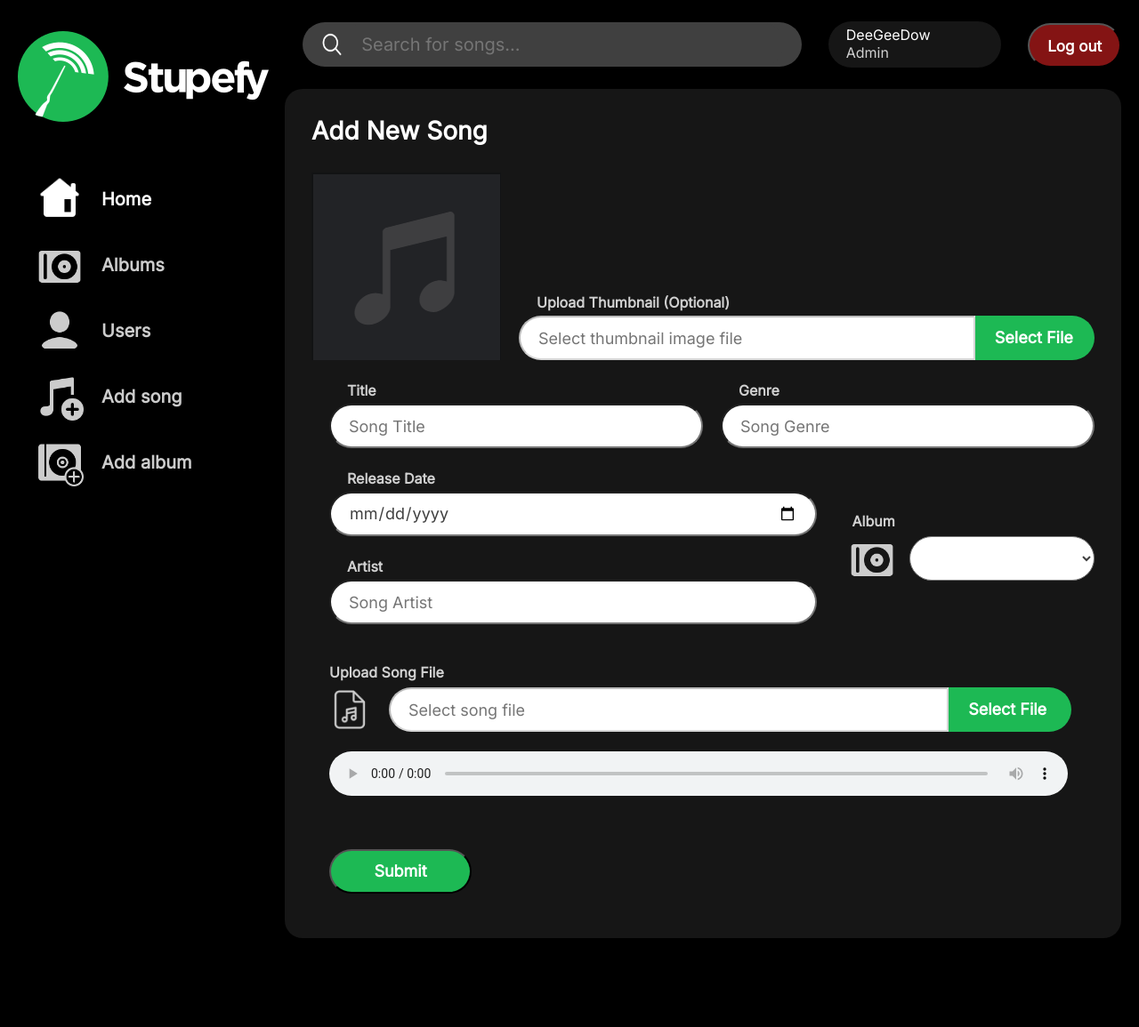
After one commit to ARomygithub/Stupefy-Web, a PHP site: page /public/add-song.php in a window 1280 px wide. The commit adds this page. Shown: the whole page at 89% size. Run offline with PHP 8.4, Linux system fonts and the light colour scheme.

Commit message:
feat: view add song page created

```diff
--- /dev/null
+++ b/public/add-song.php
@@ -0,0 +1,24 @@
+<?php
+
+session_start();
+
+require_once __DIR__ . '/../app/controllers/AuthController.php';
+
+$nav = file_get_contents('./html/template/authorized-navbar.html');
+$sidebar = file_get_contents('./html/template/admin-sidebar.html');
+
+$body = file_get_contents('./html/add-song.html');
+
+if(!isset($_SESSION['user_id']) && $user_role === 'admin'){
+    $sidebar = file_get_contents('./html/template/admin-sidebar.html');
+    $body = str_replace('{{ nav }}', $nav, $body);
+    $body = str_replace('{{ sidebar }}', $sidebar, $body);
+
+    echo $body;
+} else{
+    http_response_code(403);
+    echo file_get_contents('./html/403.html');
+    // die('Forbidden');
+}
+
+?>
--- /dev/null
+++ b/public/css/add-song.css
@@ -0,0 +1,193 @@
+.input-container label{
+    display: block;
+    padding-left: 20px;
+    font-size: 16px;
+}
+
+.contents{
+    width: 100%;
+    align-items: center;
+}
+
+input, select{
+    background-color: white;
+    border-radius: 100px 100px 100px 100px;
+    font-family: 'Inter';
+    font-style: normal;
+    font-weight: 400;
+    font-size: 18px;
+    line-height: 22px;
+    height: 50px;
+    color: #404040;
+    padding: 0px 20px;
+}
+
+.input-group-0{
+    display: flex;
+    flex-direction: row;
+    justify-content: space-around;
+    align-items: flex-end !important;
+    flex-wrap: wrap;
+    margin-bottom: 20px;
+}
+
+.input-group-0 .input-container{
+    width: 65% !important;
+}
+
+.file-uploader{
+    display: flex;
+}
+
+#thumbnail-path, #song-path{
+    border-radius: 100px 0 0 100px !important;
+    display: inline-block;
+    margin-right: 0;
+    width: 100%;
+}
+
+
+.upload-button{
+    background-color: #1DB954;
+    color: white;
+    display: inline-block;
+    height: 50px;
+    padding: 0px 22px;
+    border-radius: 0 100px 100px 0;
+    font-family: 'Inter';
+    font-style: normal;
+    font-weight: 700;
+    font-size: 18px;
+    line-height: 22px;
+    padding-top: 14px;
+    width: 160px;
+    white-space: nowrap;
+}
+
+[class*=input-group-]{
+    display: flex;
+    flex-direction: row;
+    /* justify-content: space-evenly; */
+    row-gap: 20px;
+    align-items: center;
+    flex-wrap: wrap !important;
+    margin-bottom: 20px;
+    flex-grow: 1
+
+}
+
+[class*=input-group-] .input-container{
+    padding-left: 20px;
+    flex-grow: 1
+
+}
+
+[class*=input-group-] input, select{
+    width: 100%;
+}
+
+
+.input-group-2-1 .input-container{
+    width: 100%;
+}
+
+.input-group-2-2 .input-container{
+    width: 100%;
+}
+
+.field-with-icon{
+    width: 100%;
+    display: flex;
+    flex-direction: row;
+    justify-content: space-around;
+    align-items: center;
+}
+
+.field-with-icon img{
+    height: 54px;
+    width: 54px;
+    margin-right: 15px;
+    display: inline-block;
+    margin-left: 15px;
+}
+
+
+.field-with-icon select{
+    padding: 0 20px;
+    width: calc(100%-54px);
+    display: inline-block;
+}
+
+.field-with-icon .file-uploader{
+    padding: 0;
+    width: 90%;
+    display: flex;
+    padding-right: 25px;
+}
+
+.field-with-icon .file-uploader input{
+    width: calc(100%-160px);
+    display: inline-block;
+}
+
+
+#song-file{
+    display: none !important;
+}
+
+
+audio{
+    width: 100%;
+    height: 50px;
+    margin: 20px;
+    padding: 0 0px;
+    padding-right: 50px;
+    display: flex;
+    justify-content: center;
+    align-items: center;
+    flex-direction: row;
+    flex-wrap: wrap;
+}
+
+#submit{
+    background-color: #1DB954;
+    color: white;
+    display: inline-block;
+    height: 50px;
+    margin-left: 20px;
+    margin-top: 40px;
+    width: 20%;
+
+    font-family: 'Inter';
+    font-style: normal;
+    font-weight: 700;
+    font-size: 18px;
+
+    width: 160px;
+}
+/*
+
+.field-with-icon input{
+    padding: 0 20px;
+} */
+
+
+
+
+
+/* .input-group-1{
+    display: flex;
+    flex-direction: row;
+    justify-content: space-around;
+    align-items: flex-end;
+    flex-wrap: wrap;
+    margin-bottom: 20px;
+}
+
+.input-group-2 .input-container{
+    width: 45%;
+}
+
+.input-group-2 input{
+    width: 100%;
+} */
--- a/public/css/home.css
+++ b/public/css/home.css
@@ -7,12 +7,17 @@
     color: white;
 }
 
+.contents .content-artist{
+    padding-top: 0px;
+}
+
 .contents .content-id{
     font-family: 'Inter';
     font-style: normal;
     font-weight: 700;
     font-size: 21px;
     line-height: 34px;
+    text-align: center;
 }
 
 .contents .content-entry:hover{
--- a/public/css/style.css
+++ b/public/css/style.css
@@ -216,10 +216,11 @@ a .sidebar-icon{
 
 .content{
     margin-top: 100px;
-    margin-right: 0;
+    margin-right: 20px;
     padding: 30px;
     background-color: #161616;
     border-radius: 20px;
+    margin-bottom: 100px;
 }
 
 .container-title{
@@ -230,7 +231,7 @@ a .sidebar-icon{
     line-height: 34px;
     color: white;
     display: block;
-    margin-bottom: 20px;
+    margin-bottom: 30px;
 }
 
 .contents{
--- /dev/null
+++ b/public/html/add-song.html
@@ -0,0 +1,93 @@
+<head>
+    <meta charset="UTF-8">
+    <meta http-equiv="X-UA-Compatible" content="IE=edge">
+    <meta name="viewport" content="width=device-width, initial-scale=1.0">
+    <link href='https://fonts.googleapis.com/css?family=Inter' rel='stylesheet'>
+    <link rel="stylesheet" href="css/style.css">
+    <link rel="stylesheet" href="css/add-song.css">
+    <title>Stupefy | Add Song</title>
+</head>
+
+<body>
+    {{ sidebar }}
+    <div class="side-container">
+        {{ nav }}
+        <div class="content">
+            <div class="container-title">
+                Add New Song
+            </div>
+            <form action="/app/controllers/SongController.php" method="POST" enctype="multipart/form-data" class="contents">
+                <div class="input-group-0">
+                    <img src="/storage/default-song-thumbnail.png" id="song-thumbnail" alt="thumbnail">
+
+                    <div class="input-container">
+                        <label for="iamge">Upload Thumbnail (Optional)</label>
+                        <div class="file-uploader">
+                            <input type="text" name="thumbnail-path" id="thumbnail-path" placeholder="Select thumbnail image file" disabled>
+                            <div class="upload-button" onclick="getFile()">Select File</div>
+                        </div>
+                        <input type="file" name="thumbnail-image" id="thumbnail-image" name="thumbnail-image" accept="image/*" onchange="previewThumbnail(event)" hidden>
+                    </div>
+                </div>
+
+                <div class="input-group-1">
+                    <div class="input-container">
+                        <label for="song-title">Title</label>
+                        <input type="text" name="song-title" id="song-title" placeholder="Song Title" required>
+                    </div>
+
+                    <div class="input-container">
+                        <label for="song-genre">Genre</label>
+                        <input type="text" name="song-genre" id="song-genre" placeholder="Song Genre" required>
+                    </div>
+                </div>
+
+                <div class="input-group-2">
+                    <div class="input-group-2-1">
+                        <div class="input-container">
+                            <label for="release-date">Release Date</label>
+                            <input type="date" name="release-date" id="release-date" placeholder="01/01/1992" required>
+                        </div>
+
+                        <div class="input-container">
+                            <label for="song-artist">Artist</label>
+                            <input type="text" name="song-artist" id="song-artist" placeholder="Song Artist">
+                        </div>
+                    </div>
+                    <div class="input-group-2-2">
+                        <div class="input-container">
+                            <label for="song-album">Album</label>
+                            <div class="field-with-icon">
+                                <img src="img/icons-music-album-grey.png" alt="">
+                                <select name="song-album" id="song-album">
+                                    <option value="0" disabled> Choose Album</option>
+                                </select>
+                            </div>
+                        </div>
+                    </div>
+                </div>
+
+                <div class="input-container song-uploader">
+                    <label for="song-file">Upload Song File</label>
+                    <div class="field-with-icon">
+                        <img src="img/icons-music-file-grey.png" alt="">
+                        <div class="file-uploader">
+                            <input type="text" name="song-path" id="song-path" placeholder="Select song file" disabled>
+                            <div class="upload-button" onclick="getFile()">Select File</div>
+                        </div>
+                        <input type="file" name="song-file" id="song-file" name="song-file" onchange="previewSong(event)" accept="audio/*" required hidden>
+                    </div>
+                </div>
+
+                <audio controls>
+                    <source type="audio/*" id="song-preview">
+                    Your browser does not support the audio element.
+                </audio>
+                <input type="submit" value="Submit" name="submit-button" id="submit">
+
+            </form>
+        </div>
+
+    </div>
+
+</body>
--- a/public/html/home.html
+++ b/public/html/home.html
@@ -17,7 +17,6 @@
                 New Songs for You
             </div>
             <table class="contents">
-                {{ songs }}
             </table>
         </div>
 
--- a/public/js/home.js
+++ b/public/js/home.js
@@ -9,7 +9,7 @@ window.onload = function(){
             console.log(xhr.responseText);
             let result = JSON.parse(xhr.responseText);
 
-            card_container.innerHTML = "<h2>Unfortunately, there is no song for you</h2>";
+            card_container.innerHTML = "<tr> Unfortunately, there is no song for you </tr>";
             if (result[0] !== "") {
                 card_container.innerHTML = result[0];
             }
```
Also changed, not shown: public/html/403.html (added, +14 -0 lines), app/controllers/SongController.php (added), public/img/icons-music-file-grey.png (added), storage/default-song-thumbnail.png (added).
